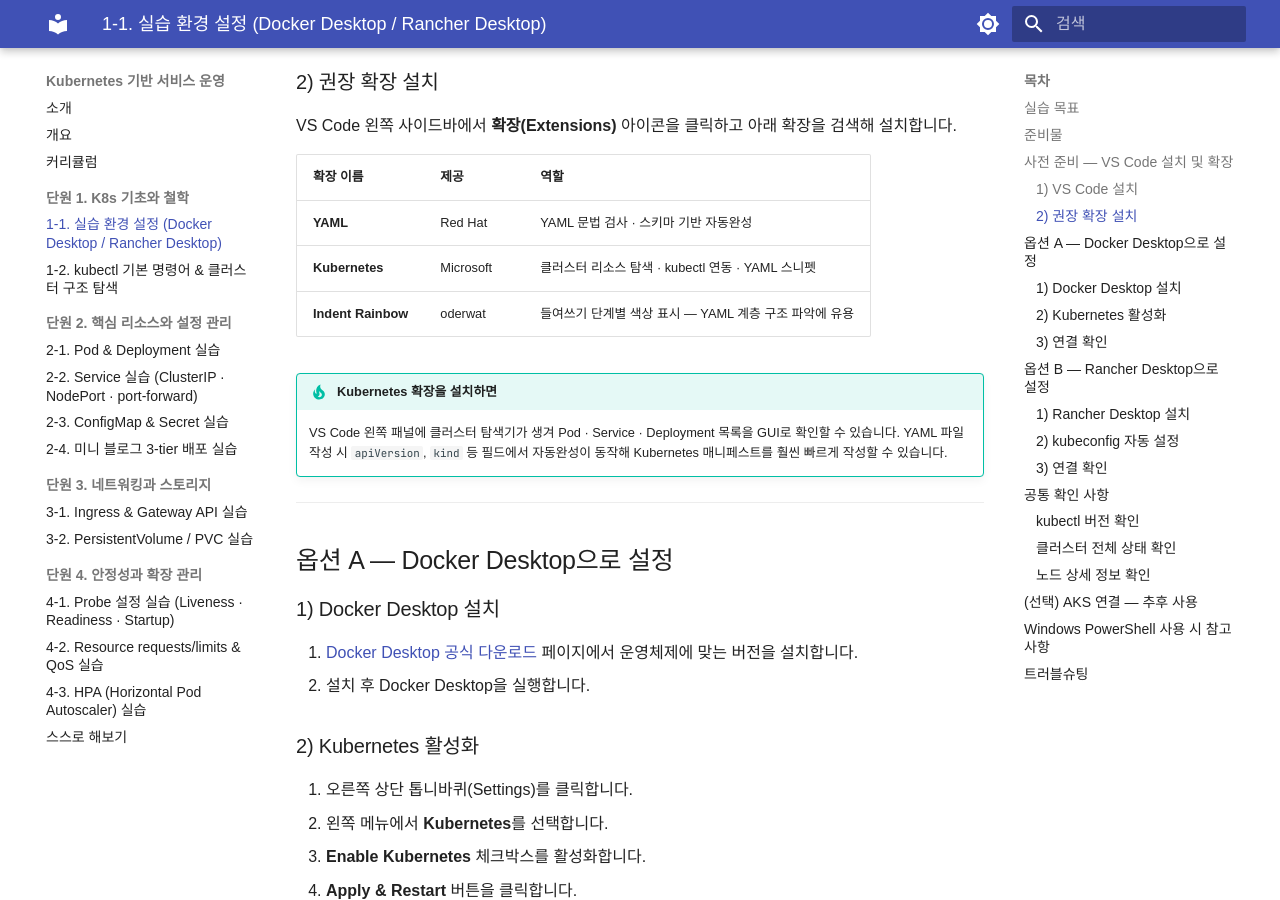
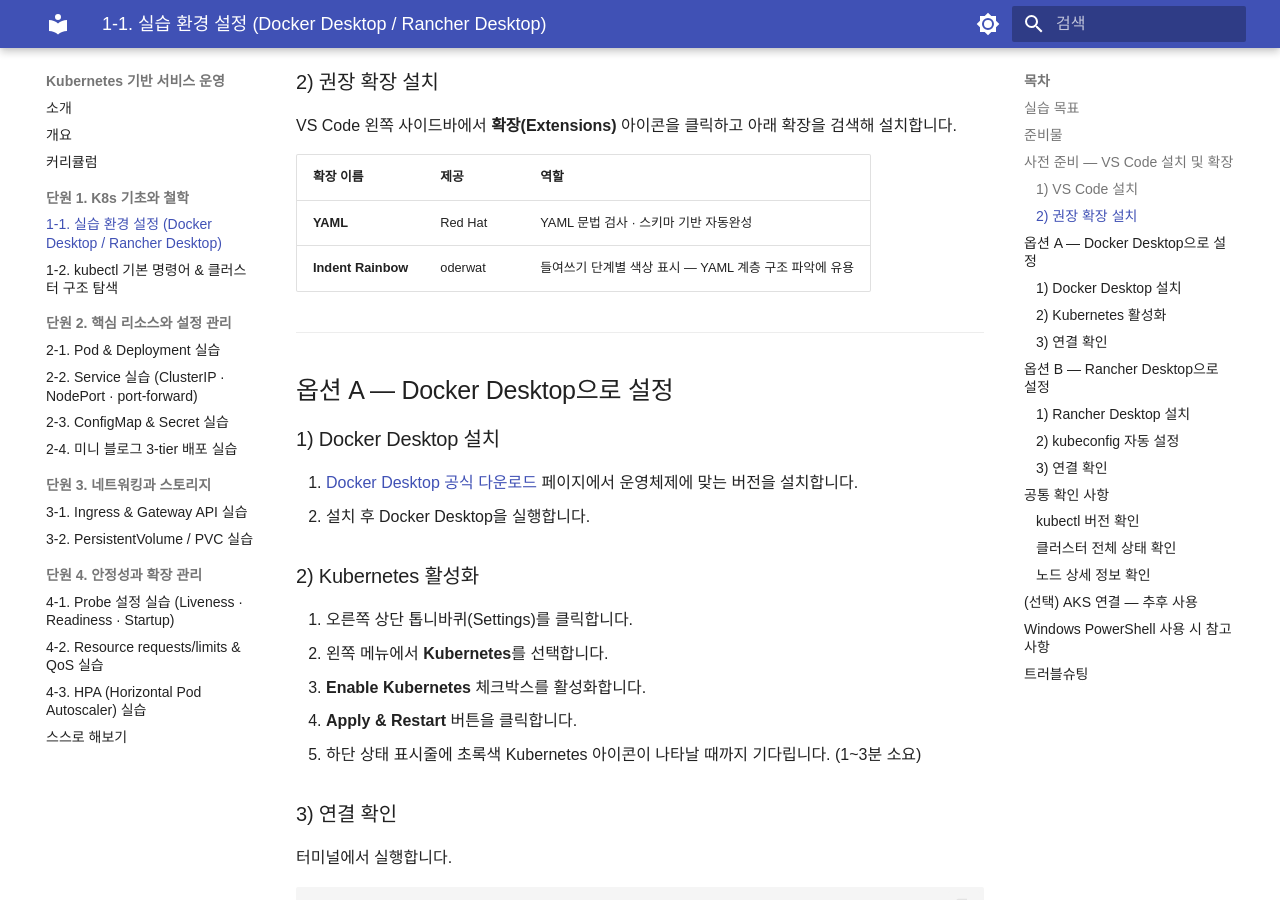
Before and after one commit to skilleat-labs/docker-k8s-labs, an MkDocs documentation site: the page built from docs/modules/module10/1-1.md, in a window 1280 px wide and 900 px high, scrolled down 834 px. Built offline with MkDocs 1.6.1 and Material for MkDocs 9.7.7, drawn with Linux system fonts in a browser that asks for light colours; some web fonts are replaced.

Commit message:
docs: 권장 확장에서 Kubernetes 확장 제거

```diff
--- a/docs/modules/module10/1-1.md
+++ b/docs/modules/module10/1-1.md
@@ -29,12 +29,7 @@ VS Code 왼쪽 사이드바에서 **확장(Extensions)** 아이콘을 클릭하
 | 확장 이름 | 제공 | 역할 |
 |-----------|------|------|
 | **YAML** | Red Hat | YAML 문법 검사 · 스키마 기반 자동완성 |
-| **Kubernetes** | Microsoft | 클러스터 리소스 탐색 · kubectl 연동 · YAML 스니펫 |
 | **Indent Rainbow** | oderwat | 들여쓰기 단계별 색상 표시 — YAML 계층 구조 파악에 유용 |
-
-!!! tip "Kubernetes 확장을 설치하면"
-    VS Code 왼쪽 패널에 클러스터 탐색기가 생겨 Pod · Service · Deployment 목록을 GUI로 확인할 수 있습니다.
-    YAML 파일 작성 시 `apiVersion`, `kind` 등 필드에서 자동완성이 동작해 Kubernetes 매니페스트를 훨씬 빠르게 작성할 수 있습니다.
 
 ---
 
```
